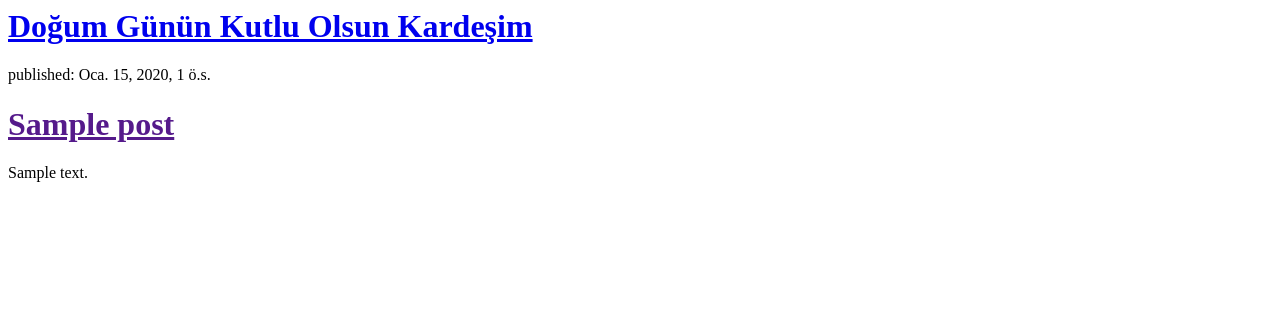
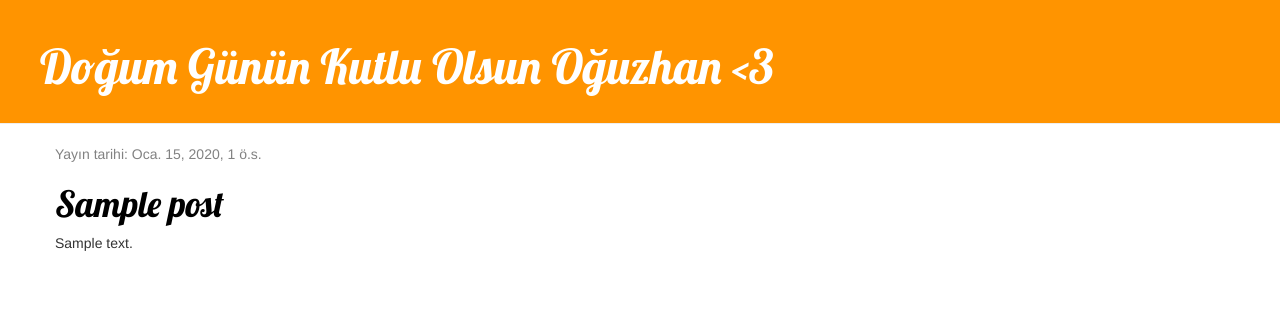
Before and after one commit to huseyinsavasli/my-first-blog, a Django app: page / in a window 1280 px wide. Shown: the top 322 px of the page. Run offline with Django 3.2, Linux system fonts and the light colour scheme; tables that the repository leaves empty hold one stand-in row (values such as "Sample post"); some libraries are stand-ins or nearby versions.

Commit message:
css eklendi html tasarlandı

```diff
--- /dev/null
+++ b/blog/static/css/blog.css
@@ -0,0 +1,46 @@
+.page-header {
+    background-color: #ff9400;
+    margin-top: 0;
+    padding: 20px 20px 20px 40px;
+}
+
+.page-header h1, .page-header h1 a, .page-header h1 a:visited, .page-header h1 a:active {
+    color: #ffffff;
+    font-size: 36pt;
+    text-decoration: none;
+}
+
+.content {
+    margin-left: 40px;
+}
+
+h1, h2, h3, h4 {
+    font-family: 'Lobster', cursive;
+}
+
+.date {
+    color: #828282;
+}
+
+.save {
+    float: right;
+}
+
+.post-form textarea, .post-form input {
+    width: 100%;
+}
+
+.top-menu, .top-menu:hover, .top-menu:visited {
+    color: #ffffff;
+    float: right;
+    font-size: 26pt;
+    margin-right: 20px;
+}
+
+.post {
+    margin-bottom: 70px;
+}
+
+.post h1 a, .post h1 a:visited {
+    color: #000000;
+}
--- /dev/null
+++ b/blog/templates/blog/base.html
@@ -0,0 +1,23 @@
+{% load static %}
+<html>
+    <head>
+        <title>Oğuzhan <3</title>
+        <link rel="stylesheet" href="//maxcdn.bootstrapcdn.com/bootstrap/3.2.0/css/bootstrap.min.css">
+        <link rel="stylesheet" href="//maxcdn.bootstrapcdn.com/bootstrap/3.2.0/css/bootstrap-theme.min.css">
+        <link href='//fonts.googleapis.com/css?family=Lobster&subset=latin,latin-ext' rel='stylesheet' type='text/css'>
+        <link rel="stylesheet" href="{% static 'css/blog.css' %}">
+    </head>
+    <body>
+    <div class="page-header">
+        <h1><a href="/">Doğum Günün Kutlu Olsun Oğuzhan <3</a></h1>
+    </div>
+    <div class="content container">
+        <div class="row">
+            <div class="col-md-8">
+            {% block content %}
+            {% endblock %}
+            </div>
+        </div>
+    </div>
+</body>
+</html>
--- a/blog/templates/blog/post_list.html
+++ b/blog/templates/blog/post_list.html
@@ -1,19 +1,12 @@
-<html>
-    <head>
-        <title>Hüseyin Savaşlı blog</title>
-    </head>
-    <body>
-       <div>
-    <h1><a href="/">Doğum Günün Kutlu Olsun Kardeşim</a></h1>
-</div>
-
-{% for post in posts %}
-    <div>
-        <p>published: {{ post.published_date }}</p>
-        <h1><a href="">{{ post.title }}</a></h1>
-        <p>{{ post.text|linebreaksbr }}</p>
-    </div>
-{% endfor %}
-
-    </body>
-</html>
+{% extends 'blog/base.html' %}
+{% block content %}
+            {% for post in posts %}
+                <div class="post">
+                    <div class="date">
+                        <p>Yayın tarihi: {{ post.published_date }}</p>
+                    </div>
+                    <h1><a href="">{{ post.title }}</a></h1>
+                    <p>{{ post.text|linebreaksbr }}</p>
+                </div>
+            {% endfor %}
+{% endblock %}
```
